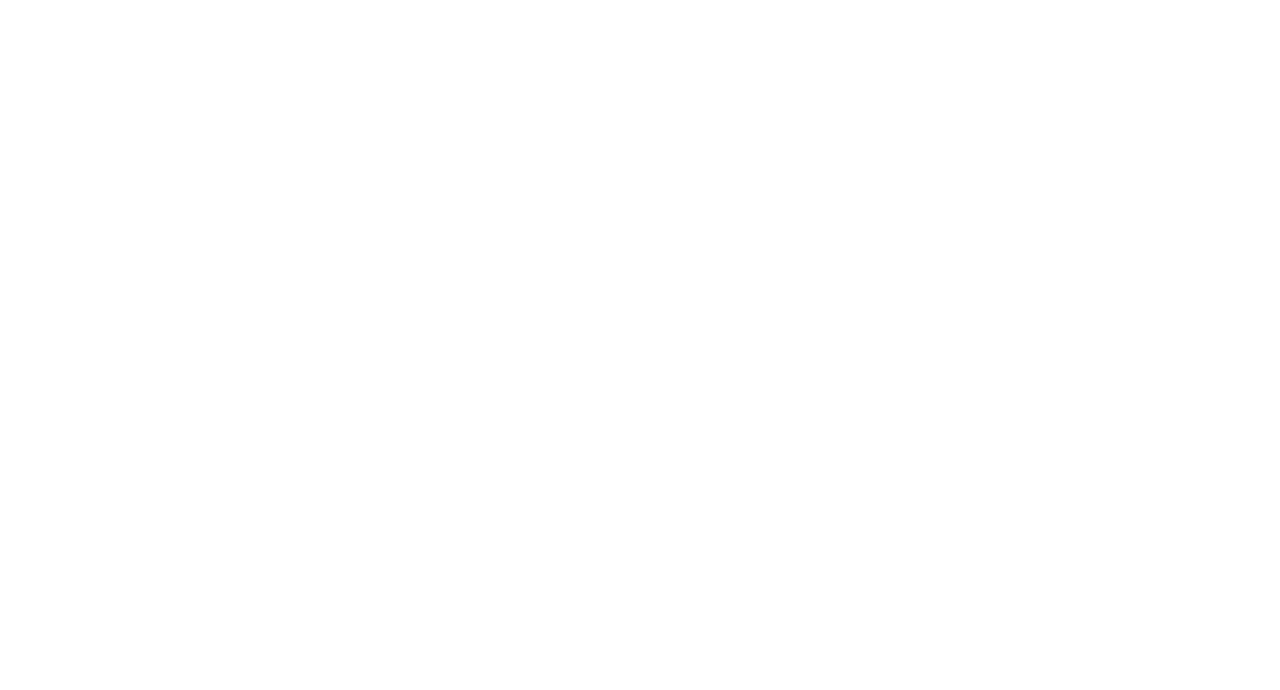
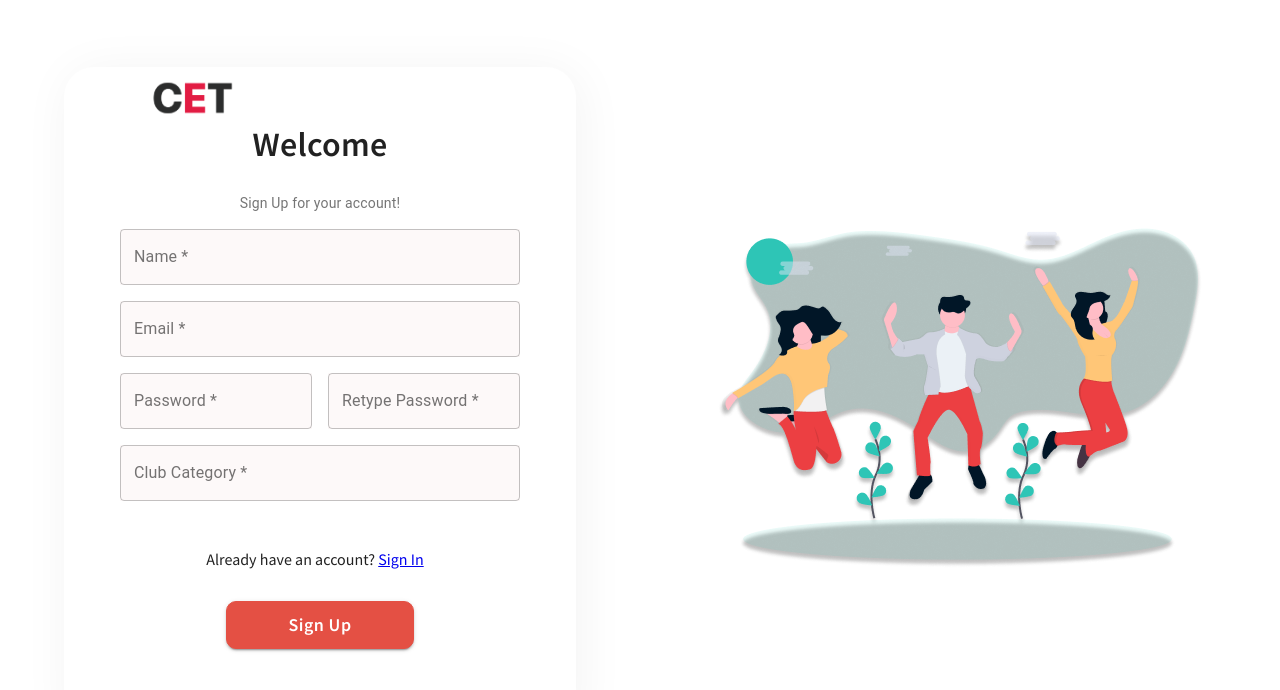
Before and after one commit to Thamanmuthappa/cetFrontend, a React (Create React App) app: page /club/signup in a window 1280 px wide. Shown: the top 690 px of the page. Built offline with nearby package versions, Linux system fonts and the light colour scheme.

Commit message:
signup page and link fixes

```diff
--- a/src/pages/Landing.jsx
+++ b/src/pages/Landing.jsx
@@ -64,7 +64,7 @@ const useStyles = makeStyles((theme) => ({
 	},
 }));
 
-function Landing(props) {
+function Landing() {
 	const classes = useStyles();
 
 	return (
@@ -72,7 +72,7 @@ function Landing(props) {
 			style={{
 				// backgroundImage: "url(assets/longbg.png)",
 				height: "100vh",
-				minWidth: "calc(100vw - 15px)",
+				width: "calc(100vw - 15px)",
 				backgroundPosition: "bottom",
 				backgroundRepeat: "no-repeat",
 				backgroundSize: "cover",
@@ -88,7 +88,7 @@ function Landing(props) {
 				<Grid item xs={12}>
 					<h4 className={classes.header1}>
 						Welcome to{" "}
-						<span className={clsx(classes.textColored)}>
+						<span className={classes.textColored}>
 							Common Entry Test
 						</span>
 					</h4>
--- a/src/pages/club/Signin.jsx
+++ b/src/pages/club/SignIn.jsx
@@ -156,7 +156,7 @@ const Signin = () => {
 											Don't have an account?{" "}
 											<span style={{ color: "#E45044" }}>
 												<Link
-													to="/createaccount"
+													to="/club/signup"
 													style={{
 														marginRight: "10px",
 													}}
--- /dev/null
+++ b/src/pages/club/SignUp.jsx
@@ -0,0 +1,350 @@
+import {
+	Button,
+	Card,
+	CardContent,
+	Dialog,
+	DialogActions,
+	DialogContent,
+	Grid,
+	makeStyles,
+	TextField,
+	Typography,
+} from "@material-ui/core";
+import React from "react";
+import { Link } from "react-router-dom";
+
+const useStyles = makeStyles((theme) => ({
+	media: {
+		height: 140,
+	},
+	paper: {
+		position: "absolute",
+		width: "400",
+		backgroundColor: theme.palette.background.paper,
+		border: "1px solid #E45044",
+		borderRadius: "10px",
+		boxShadow: theme.shadows[5],
+		padding: theme.spacing(2, 4, 3),
+		top: "50%",
+		left: "50%",
+		transform: "translate(-50%, -50%)",
+	},
+	root: {
+		overflow: "hidden",
+		backgroundColor: theme.palette.background.paper,
+		boxShadow: "4px 4px 50px rgba(0, 0, 0, 0.05)",
+		borderRadius: "30px",
+		textAlign: "center",
+		height: "auto",
+		width: "80%",
+		margin: "0 auto",
+	},
+	gridList: {
+		width: 800,
+		height: 450,
+	},
+	gridContainer: {
+		height: "100%",
+	},
+	gridContainerBox: {
+		width: "100%",
+		margin: 0,
+		padding: "2rem",
+	},
+	cardContent: {
+		textAlign: "center",
+		fontFamily: "Source Sans Pro",
+		fontSize: "1rem",
+	},
+	gridItemContainer: {
+		margin: "0 auto",
+	},
+}));
+
+const SignUp = () => {
+	const classes = useStyles();
+
+	return (
+		<div
+			className="bg-image"
+			style={{
+				backgroundSize: "cover",
+				height: "100vh",
+				width: "100%",
+				backgroundPosition: "top",
+			}}
+		>
+			<img
+				src="/assets/Group2.png"
+				style={{
+					textAlign: "left",
+					width: "10rem",
+					height: "auto",
+					position: "absolute",
+					left: "7rem",
+					top: "5rem",
+				}}
+			/>
+			<Grid
+				container
+				alignItems="center"
+				className={classes.gridContainer}
+				spacing={0}
+			>
+				<Grid item container sm={12} md={6}>
+					<form>
+						<Card className={classes.root}>
+							<CardContent className={classes.cardContent}>
+								<Grid
+									container
+									spacing={2}
+									className={classes.gridContainerBox}
+								>
+									<Grid item xs={12}>
+										<Typography
+											gutterBottom
+											variant="h4"
+											component="h2"
+											style={{
+												fontFamily: "Source Sans Pro",
+												fontWeight: "600",
+											}}
+										>
+											Welcome
+										</Typography>
+									</Grid>
+									<Grid item xs={12}>
+										<Typography
+											variant="body2"
+											color="textSecondary"
+											component="p"
+										>
+											Sign Up for your account!
+										</Typography>
+									</Grid>
+                                    <Grid item xs={12}>
+										<TextField
+											name="name"
+											label="Name *"
+											variant="outlined"
+											type="text"
+											id="batch-name"
+											className="form-input"
+										/>
+									</Grid>
+									<Grid item xs={12}>
+										<TextField
+											name="email"
+											label="Email *"
+											variant="outlined"
+											type="email"
+											id="batch-name"
+											className="form-input"
+										/>
+									</Grid>
+									<Grid item xs={6}>
+										<TextField
+											name="password"
+											label="Password *"
+											variant="outlined"
+											type="password"
+											id="batch-name"
+											className="form-input"
+										/>
+									</Grid>
+                                    <Grid item xs={6}>
+										<TextField
+											name="rpassword"
+											label="Retype Password *"
+											variant="outlined"
+											type="password"
+											id="batch-name"
+											className="form-input"
+										/>
+									</Grid>
+                                    <Grid item xs={12}>
+										<TextField
+											name="type"
+											label="Club Category *"
+											variant="outlined"
+											type="text"
+											id="batch-name"
+											className="form-input"
+										/>
+									</Grid>
+									<Grid item xs={12}></Grid>
+
+									<Grid item xs={12}>
+										<p style={{ textAlign: "center" }}>
+											Already have an account?{" "}
+											<span style={{ color: "#E45044" }}>
+												<Link
+													to="/club/signin"
+													style={{
+														marginRight: "10px",
+													}}
+												>
+													Sign In
+												</Link>
+											</span>
+										</p>
+									</Grid>
+
+									<Grid item xs={12}>
+										<Button
+											type="submit"
+											variant="contained"
+											style={{
+												textTransform: "capitalize",
+												border: "1px solid #E45044",
+												backgroundColor: "#E45044",
+												color: "white",
+												fontFamily: "Source Sans Pro",
+												height: "48px",
+												width: "188px",
+												borderRadius: "10px",
+												fontSize: "18px",
+												fontWeight: "600",
+												lineHeight: "150%",
+												outline: "none",
+											}}
+										>
+											Sign Up
+										</Button>
+									</Grid>
+								</Grid>
+
+								<br />
+							</CardContent>
+						</Card>
+						<Dialog
+							style={{ fontSize: "1.6rem" }}
+							aria-labelledby="form-dialog-title"
+						>
+							<DialogContent>
+								<p>Enter the OTP you received on your email</p>
+								<form autoComplete="off">
+									<TextField
+										id="standard-basic"
+										label="Enter the OTP"
+										name="otp"
+									/>
+								</form>
+							</DialogContent>
+							<DialogActions>
+								<Button
+									color="secondary"
+									style={{
+										float: "left",
+										position: "absolute",
+										left: 30,
+									}}
+								>
+									Resend
+								</Button>
+								<Button
+									color="secondary"
+									style={{ outline: "none" }}
+								>
+									Change Email
+								</Button>
+
+								<Button
+									color="secondary"
+									style={{ outline: "none" }}
+								>
+									Done
+								</Button>
+							</DialogActions>
+						</Dialog>
+						<Dialog
+							aria-labelledby="form-dialog-title"
+							style={{ fontSize: "1.6rem" }}
+						>
+							<DialogContent>
+								<p>Enter new E-mail</p>
+								<form autoComplete="off">
+									<TextField
+										id="standard-basic"
+										name="email"
+									/>
+								</form>
+							</DialogContent>
+							<DialogActions>
+								<Button
+									color="secondary"
+									style={{ outline: "none" }}
+								>
+									Done
+								</Button>
+							</DialogActions>
+						</Dialog>
+						<Dialog aria-labelledby="form-dialog-title">
+							<div
+								style={{
+									display: "flex",
+									flexDirection: "column",
+									alignItems: "center",
+								}}
+							>
+								<p style={{ fontSize: "15px" }}>
+									Choose where to send the reset code
+								</p>
+								<Button
+									variant="contained"
+									style={{
+										marginTop: "1rem",
+										textTransform: "capitalize",
+										border: "1px solid #E45044",
+										backgroundColor: "#E45044",
+										color: "white",
+										fontFamily: "Source Sans Pro",
+										height: "48px",
+										width: "188px",
+										borderRadius: "10px",
+										fontSize: "18px",
+										fontWeight: "600",
+										lineHeight: "150%",
+										outline: "none",
+									}}
+								>
+									Email
+								</Button>
+
+								<Button
+									variant="contained"
+									style={{
+										marginTop: "1rem",
+										textTransform: "capitalize",
+										border: "1px solid #E45044",
+										backgroundColor: "#E45044",
+										color: "white",
+										fontFamily: "Source Sans Pro",
+										height: "48px",
+										width: "188px",
+										borderRadius: "10px",
+										fontSize: "18px",
+										fontWeight: "600",
+										lineHeight: "150%",
+										outline: "none",
+									}}
+								>
+									Phone
+								</Button>
+							</div>
+						</Dialog>
+					</form>
+				</Grid>
+                <Grid item xs={6} style={{ textAlign: "center" }}>
+					<img
+						src="/assets/celebration.png"
+						// width="70%"
+						height="auto"
+					/>
+				</Grid>
+            </Grid>
+		</div>
+	);
+};
+
+export default SignUp;
--- a/src/routes/ClubRoutes.jsx
+++ b/src/routes/ClubRoutes.jsx
@@ -1,12 +1,14 @@
 import React from "react";
 import { BrowserRouter as Router, Switch, Route } from "react-router-dom";
-import Signin from "../pages/club/Signin";
+import SignIn from "../pages/club/SignIn";
+import SignUp from "../pages/club/SignUp";
 
 const ClubRoutes = () => {
 	return (
 		<Router>
 			<Switch>
-				<Route exact path="/club/signin" component={Signin} />
+				<Route exact path="/club/signin" component={SignIn} />
+				<Route exact path="/club/signup" component={SignUp} />
 			</Switch>
 		</Router>
 	);
```
